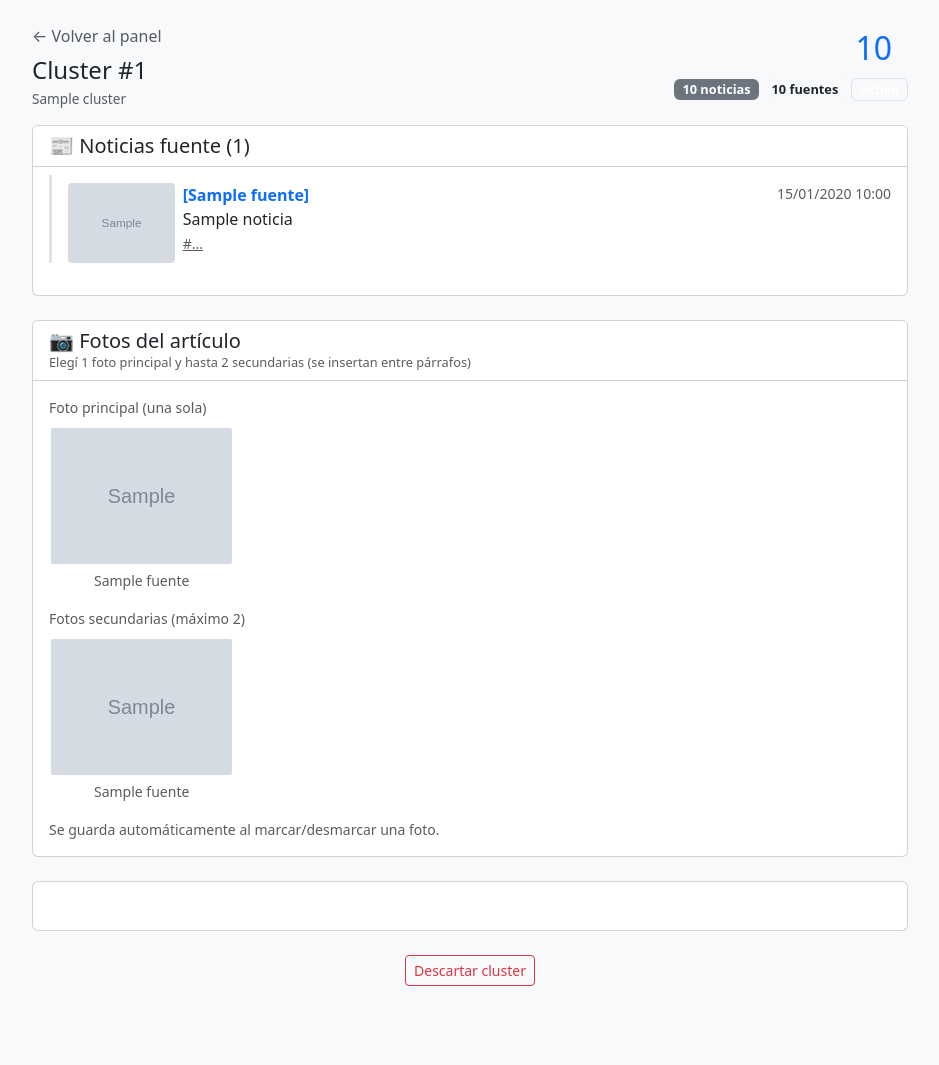
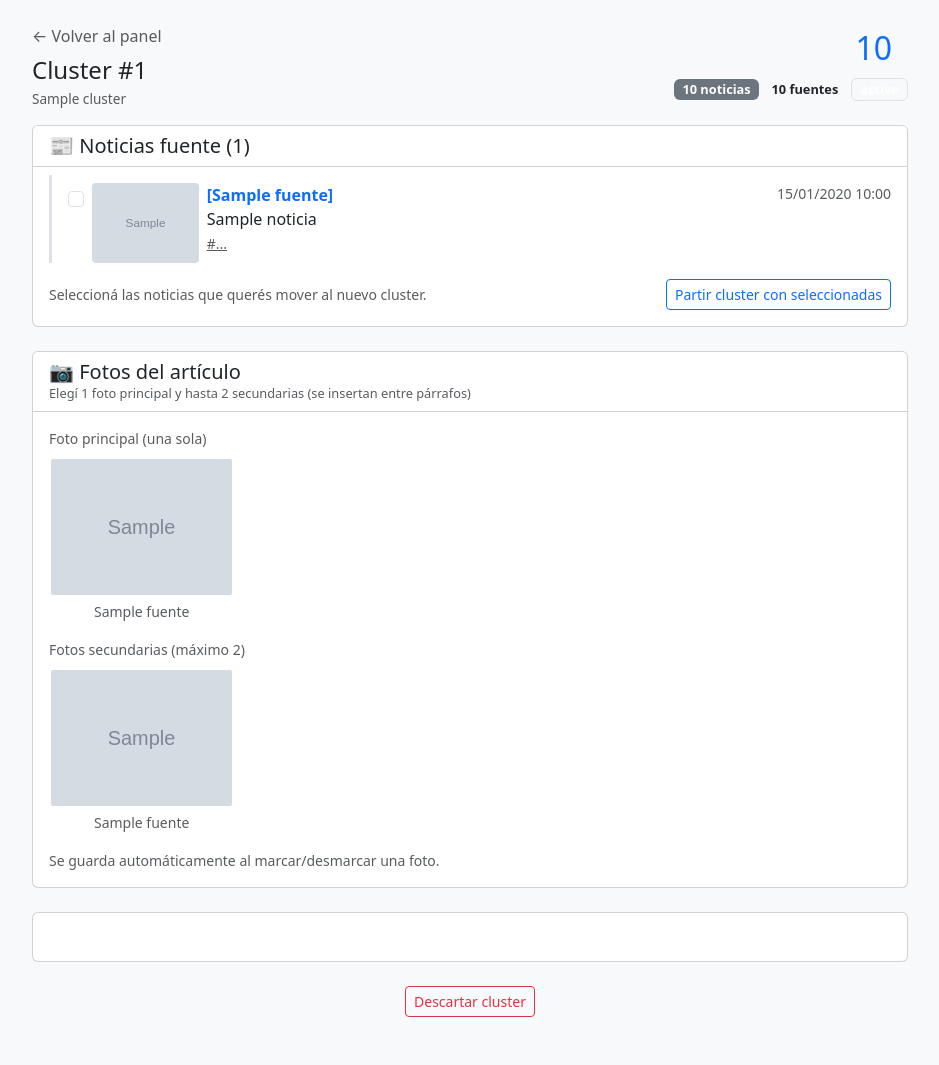
Before and after one commit to Clowraider/trh, a Flask app: template templates/panel_cluster.html in a window 1280 px wide. Shown: the whole page, without its empty margins (170-1109 px from the left). Before the commit the page ends 986 px from the top, so only its background shows below. Run offline with Flask 3, Linux system fonts and the light colour scheme; the template is opened without the code that fills it: most values are stand-ins (such as "Sample title", 1, 10 or a date in 2020); grey boxes marked "Sample" are stand-in pictures; some libraries are stand-ins or nearby versions.

Commit message:
Agrega split manual de cluster y ajusta criterios de clustering
- Panel cluster: permite seleccionar noticias y crear un nuevo cluster con las seleccionadas.

- Clustering: se sube umbral de similitud coseno a 0.80 en pipeline/cluster_noticias.py.

- Crawler SurSantiago: se baja MAX_NOTICIAS_POR_EJECUCION a 50.

```diff
--- a/app.py
+++ b/app.py
@@ -125,6 +125,74 @@ def obtener_noticias_cluster(cluster_id):
             return cur.fetchall()
     finally:
         conn.close()
+
+
+def recalcular_cluster_editorial(cur, cluster_id):
+    """
+    Recalcula metadata de un cluster editorial según sus noticias actuales.
+    """
+    cur.execute("""
+        SELECT
+            COUNT(*)::int AS total_noticias,
+            COUNT(DISTINCT fuente)::int AS total_fuentes,
+            MIN(COALESCE(fecha_publicacion, fecha_extraccion)) AS primera,
+            MAX(COALESCE(fecha_publicacion, fecha_extraccion)) AS ultima
+        FROM noticias_historico
+        WHERE cluster_id = %s
+    """, (cluster_id,))
+    agg = cur.fetchone() or {}
+
+    total_noticias = int(agg.get('total_noticias') or 0)
+    total_fuentes = int(agg.get('total_fuentes') or 0)
+    primera = agg.get('primera')
+    ultima = agg.get('ultima')
+
+    cur.execute("""
+        SELECT titulo
+        FROM noticias_historico
+        WHERE cluster_id = %s
+        ORDER BY COALESCE(fecha_publicacion, fecha_extraccion) DESC, id DESC
+        LIMIT 1
+    """, (cluster_id,))
+    top = cur.fetchone() or {}
+    titulo = (top.get('titulo') or '').strip() or f"Cluster #{cluster_id}"
+
+    score = total_noticias * 2 + total_fuentes * 5
+    tendencia = total_noticias
+
+    cur.execute("""
+        UPDATE clusters_editoriales
+        SET
+            titulo_representativo = %s,
+            cantidad_noticias = %s,
+            cantidad_fuentes = %s,
+            primera_noticia = %s,
+            ultima_noticia = %s,
+            score = %s,
+            tendencia = %s,
+            estado_publicacion = CASE
+                WHEN %s = 0 THEN 'descartado'
+                ELSE 'pendiente'
+            END,
+            contenido_ia = CASE WHEN %s = 0 THEN contenido_ia ELSE NULL END,
+            foto_principal = CASE WHEN %s = 0 THEN foto_principal ELSE NULL END,
+            fotos_secundarias = CASE WHEN %s = 0 THEN fotos_secundarias ELSE '[]'::jsonb END,
+            actualizado_en = NOW()
+        WHERE id = %s
+    """, (
+        titulo,
+        total_noticias,
+        total_fuentes,
+        primera,
+        ultima,
+        score,
+        tendencia,
+        total_noticias,
+        total_noticias,
+        total_noticias,
+        total_noticias,
+        cluster_id,
+    ))
 
 
 def listar_todos_los_clusters():
@@ -844,6 +912,93 @@ def set_foto_principal(cluster_id):
     return redirect(url_for('cluster_detalle', cluster_id=cluster_id))
 
 
+@app.route("/split-cluster/<int:cluster_id>", methods=["POST"])
+def split_cluster(cluster_id):
+    """
+    Crea un nuevo cluster moviendo noticias seleccionadas desde cluster_id.
+    """
+    raw_ids = request.form.getlist('noticias_split')
+    noticia_ids = []
+    for raw in raw_ids:
+        try:
+            noticia_ids.append(int(raw))
+        except (TypeError, ValueError):
+            continue
+    noticia_ids = sorted(set(noticia_ids))
+
+    if not noticia_ids:
+        flash("Seleccioná al menos una noticia para crear el nuevo cluster.", "warning")
+        return redirect(url_for('cluster_detalle', cluster_id=cluster_id))
+
+    conn = get_connection()
+    try:
+        with conn.cursor() as cur:
+            cur.execute("SELECT id FROM clusters_editoriales WHERE id = %s", (cluster_id,))
+            origen = cur.fetchone()
+            if not origen:
+                flash("Cluster origen no encontrado.", "danger")
+                return redirect(url_for('index'))
+
+            cur.execute("SELECT COUNT(*) AS total FROM noticias_historico WHERE cluster_id = %s", (cluster_id,))
+            total_origen = int((cur.fetchone() or {}).get('total') or 0)
+            if total_origen <= 1:
+                flash("El cluster debe tener al menos 2 noticias para poder partirse.", "warning")
+                return redirect(url_for('cluster_detalle', cluster_id=cluster_id))
+
+            cur.execute("""
+                SELECT id
+                FROM noticias_historico
+                WHERE cluster_id = %s
+                  AND id = ANY(%s)
+            """, (cluster_id, noticia_ids))
+            ids_validos = sorted([row['id'] for row in cur.fetchall()])
+
+            if not ids_validos:
+                flash("Las noticias seleccionadas no pertenecen al cluster actual.", "warning")
+                return redirect(url_for('cluster_detalle', cluster_id=cluster_id))
+
+            if len(ids_validos) >= total_origen:
+                flash("No podés mover todas las noticias: dejá al menos una en el cluster original.", "warning")
+                return redirect(url_for('cluster_detalle', cluster_id=cluster_id))
+
+            nota = f"Cluster creado por split manual desde #{cluster_id} el {datetime.now().strftime('%Y-%m-%d %H:%M')}"
+            cur.execute("""
+                INSERT INTO clusters_editoriales
+                    (titulo_representativo, estado, estado_publicacion, fotos_secundarias, nota_editor)
+                VALUES
+                    (%s, 'nuevo', 'pendiente', '[]'::jsonb, %s)
+                RETURNING id
+            """, (f"Cluster derivado de #{cluster_id}", nota))
+            nuevo_cluster_id = cur.fetchone()['id']
+
+            cur.execute("""
+                UPDATE noticias_historico
+                SET cluster_id = %s,
+                    cluster_asignado_en = NOW()
+                WHERE cluster_id = %s
+                  AND id = ANY(%s)
+            """, (nuevo_cluster_id, cluster_id, ids_validos))
+
+            if cur.rowcount != len(ids_validos):
+                raise RuntimeError("No se pudieron mover todas las noticias seleccionadas.")
+
+            recalcular_cluster_editorial(cur, cluster_id)
+            recalcular_cluster_editorial(cur, nuevo_cluster_id)
+
+        conn.commit()
+        flash(
+            f"✅ Nuevo cluster #{nuevo_cluster_id} creado con {len(ids_validos)} noticias.",
+            "success"
+        )
+        return redirect(url_for('cluster_detalle', cluster_id=nuevo_cluster_id))
+    except Exception as e:
+        conn.rollback()
+        flash(f"❌ Error partiendo cluster: {e}", "danger")
+        return redirect(url_for('cluster_detalle', cluster_id=cluster_id))
+    finally:
+        conn.close()
+
+
 @app.route("/descartar/<int:cluster_id>", methods=["POST"])
 def descartar_cluster(cluster_id):
     """
--- a/crawler/sursantiago_crawler.py
+++ b/crawler/sursantiago_crawler.py
@@ -33,7 +33,7 @@ EXCLUDE_PATHS = [
     '/audios', '/galerias', '/extras', '/widget', '/api/'
 ]
 MAX_URLS_POR_TANDA = 30
-MAX_NOTICIAS_POR_EJECUCION = 100
+MAX_NOTICIAS_POR_EJECUCION = 50
 DELAY = 2.8
 MAX_RETRIES = 3
 
--- a/pipeline/cluster_noticias.py
+++ b/pipeline/cluster_noticias.py
@@ -58,7 +58,7 @@ DB_CONFIG = {
 
 # Similitud mínima (0-1). 0.80 = 80% de coseno similarity
 # Si la similitud es menor, se crea un nuevo cluster.
-SIMILARITY_THRESHOLD = 0.70
+SIMILARITY_THRESHOLD = 0.80
 
 # Máximo de noticias sin cluster a procesar por corrida.
 # Evitar saturar la DB con una sola corrida.
--- a/templates/panel_cluster.html
+++ b/templates/panel_cluster.html
@@ -145,9 +145,24 @@
           <h5 class="mb-0">📰 Noticias fuente ({{ noticias|length }})</h5>
         </div>
         <div class="card-body">
+          <form
+            method="POST"
+            action="/split-cluster/{{ cluster.id }}"
+            onsubmit="return confirm('¿Crear un nuevo cluster con las noticias seleccionadas?');"
+          >
             {% for noticia in noticias %}
             <div class="noticia-item">
               <div class="row align-items-start g-2">
+                <div class="col-auto pt-1">
+                  <input
+                    type="checkbox"
+                    class="form-check-input"
+                    name="noticias_split"
+                    value="{{ noticia.id }}"
+                    title="Seleccionar para nuevo cluster"
+                  />
+                </div>
+
                 <!-- Foto thumbnail -->
                 <div class="col-auto">
                   {% if noticia.url_imagen %}
@@ -190,6 +205,16 @@
               </div>
             </div>
             {% endfor %}
+
+            <div class="d-flex justify-content-between align-items-center mt-3">
+              <small class="text-muted">
+                Seleccioná las noticias que querés mover al nuevo cluster.
+              </small>
+              <button type="submit" class="btn btn-outline-primary btn-sm">
+                Partir cluster con seleccionadas
+              </button>
+            </div>
+          </form>
         </div>
       </div>
 
```
Lines whose indentation alone changed are shown as unchanged.
